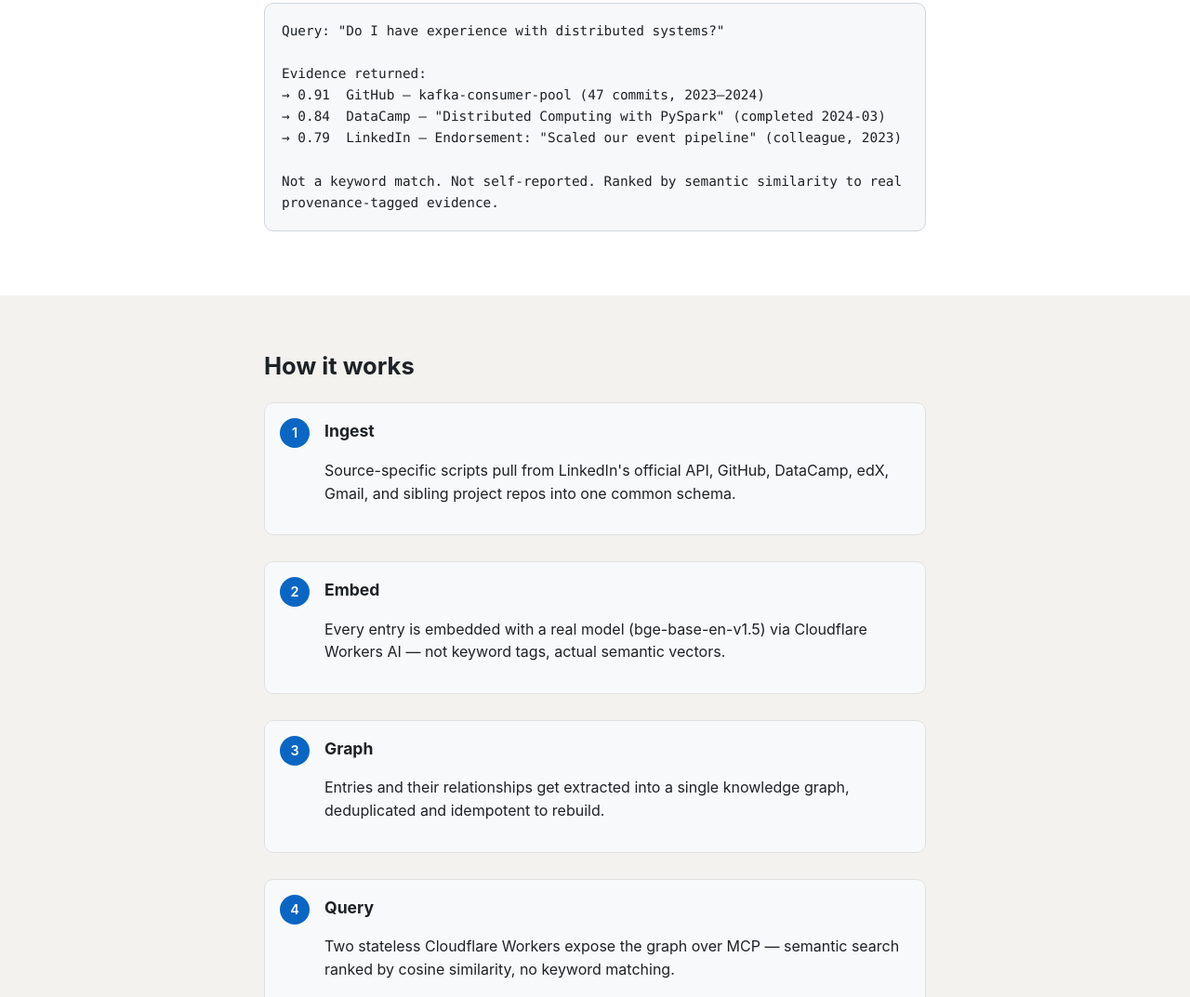
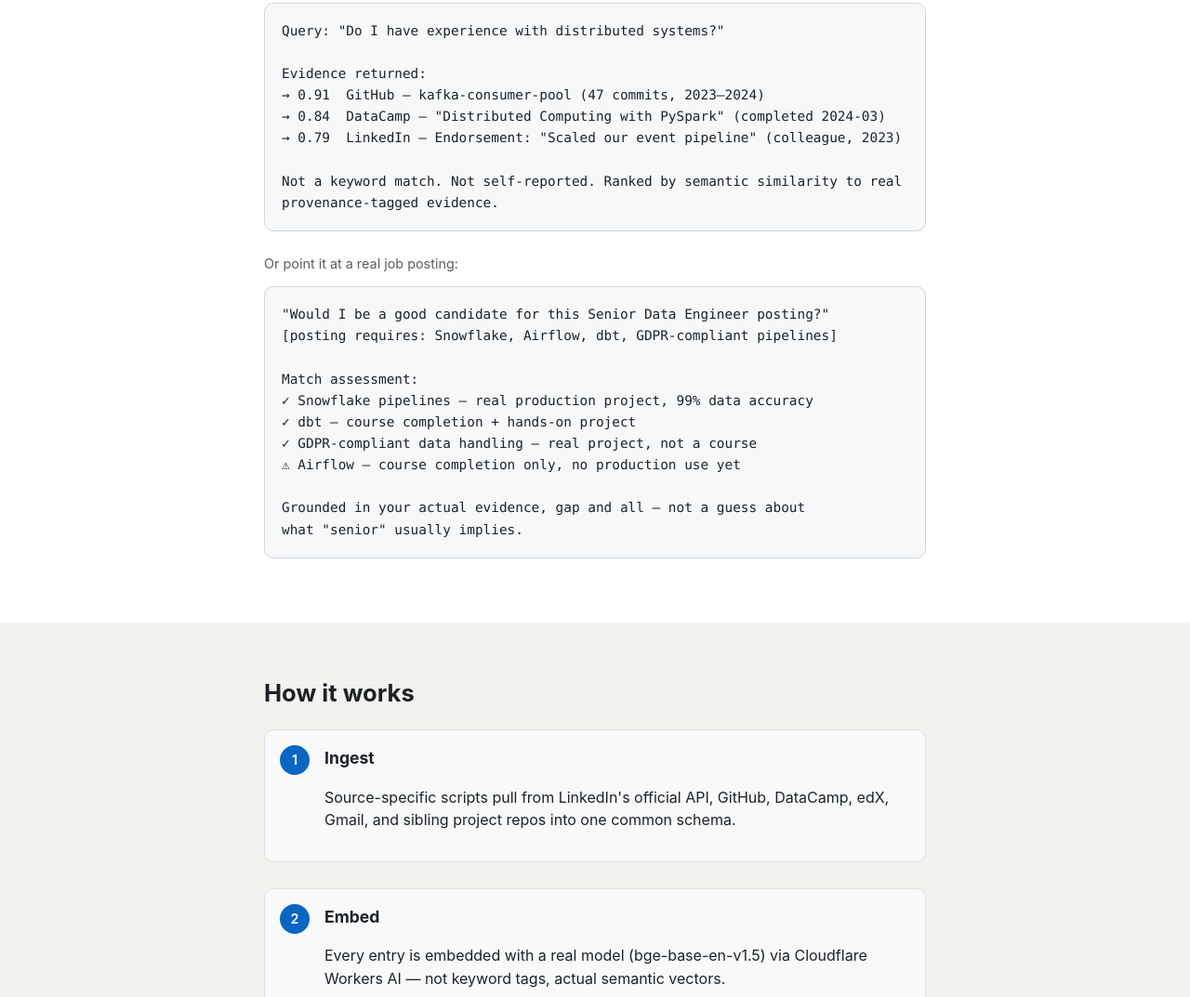
Before and after one commit to Georgi-Petkov/personalknowhow, a website: page site/public/index.html in a window 1280 px wide. Shown: the part 1185-2258 px from the top of the page at 93% size. Drawn offline with Linux system fonts and the light colour scheme.

Commit message:
Add job-posting-matching example -- previously undemonstrated
The page never mentioned matching your evidence against a real job
posting, despite it being real and working today (Claude, connected
to the public MCP server, correctly assessed a real Copenhagen Data
Engineer posting against real corpus evidence -- including a genuine
BigQuery/Biites match that looked suspicious until checked directly
against corpus/, and turned out to be verbatim from the real position
entry, not a hallucination). Generic/illustrative example added,
consistent with the first block -- not the real personal data.

```diff
--- a/site/public/index.html
+++ b/site/public/index.html
@@ -115,6 +115,19 @@
 
 Not a keyword match. Not self-reported. Ranked by semantic similarity to real
 provenance-tagged evidence.</code></pre>
+
+      <p class="example-label">Or point it at a real job posting:</p>
+      <pre><code>"Would I be a good candidate for this Senior Data Engineer posting?"
+[posting requires: Snowflake, Airflow, dbt, GDPR-compliant pipelines]
+
+Match assessment:
+✓ Snowflake pipelines — real production project, 99% data accuracy
+✓ dbt — course completion + hands-on project
+✓ GDPR-compliant data handling — real project, not a course
+⚠ Airflow — course completion only, no production use yet
+
+Grounded in your actual evidence, gap and all — not a guess about
+what "senior" usually implies.</code></pre>
     </div>
   </section>
 
--- a/site/public/styles.css
+++ b/site/public/styles.css
@@ -237,6 +237,12 @@
 .section.alt { background: var(--bg-secondary); }
 .section.example .wrap { padding-top: 0; }
 
+.example-label {
+  font-size: 0.9rem;
+  color: var(--text-secondary);
+  margin: 24px 0 12px;
+}
+
 h2 {
   font-size: 1.6rem;
   margin: 0 0 20px;
```
